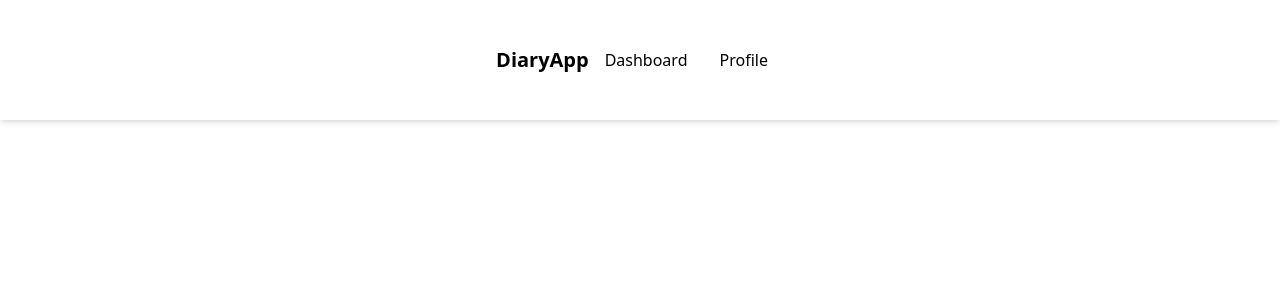
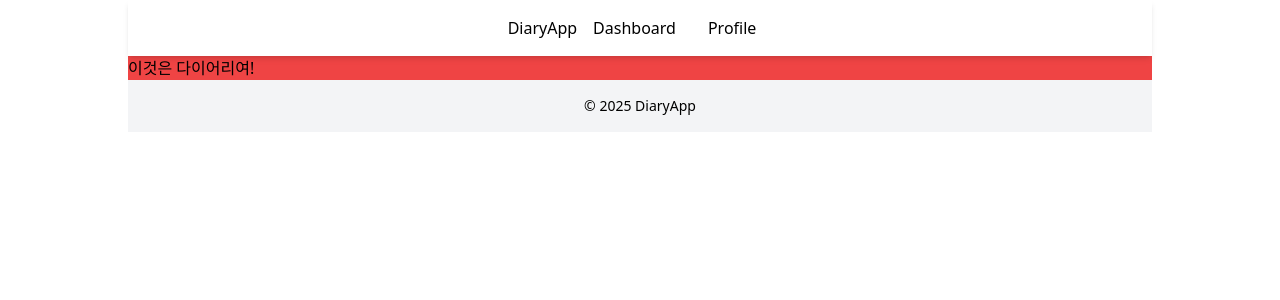
Before and after one commit to doubleTomato/onlinediary, a Next.js app in the folder diary-app/: page /dashboard in a window 1280 px wide. Shown: the top 300 px of the page. Built offline with nearby package versions, Linux system fonts and the light colour scheme.

Commit message:
[fix] 디자인수정중

```diff
--- a/diary-app/app/dashboard/page.tsx
+++ b/diary-app/app/dashboard/page.tsx
@@ -4,7 +4,7 @@ export default function Dashboard({ children }: { children: React.ReactNode }) {
     return (
           <>
             <Header></Header>
-            <div>이것은 다이어리여!</div>
+            <div className="mt-14">이것은 다이어리여!</div>
           </>
     );
   }
--- a/diary-app/app/layout.tsx
+++ b/diary-app/app/layout.tsx
@@ -3,7 +3,7 @@ export default function Layout({ children }: { children: React.ReactNode }) {
   return (
     <html>
         <body>
-            <div className="size-[80%] bg-red-500">
+            <div className="size-[80%] bg-red-500 m-auto">
               <main>{children}</main>
               <footer className="bg-gray-100 p-4 text-center text-sm">
                 © {new Date().getFullYear()} DiaryApp
--- a/diary-app/components/header.tsx
+++ b/diary-app/components/header.tsx
@@ -1,8 +1,8 @@
 export default function Header(){
     return(
-            <header className="bg-white shadow-md p-4 fixed w-full top-0 flex py-10">
-                 <div className="max-w-4xl mx-auto flex justify-between items-center h-10">
-                       <a href="/" className="text-xl font-bold">DiaryApp</a>
+            <header className="bg-white shadow-md  fixed w-[80%] top-0 flex py-2">
+                 <div className="max-w-4xl mx-auto flex justify-around items-center h-10">
+                       <a href="/">DiaryApp</a>
                        <nav className="flex">
                          <a href="/dashboard" className="px-4">Dashboard</a>
                          <a href="/profile" className="px-4">Profile</a>
```
